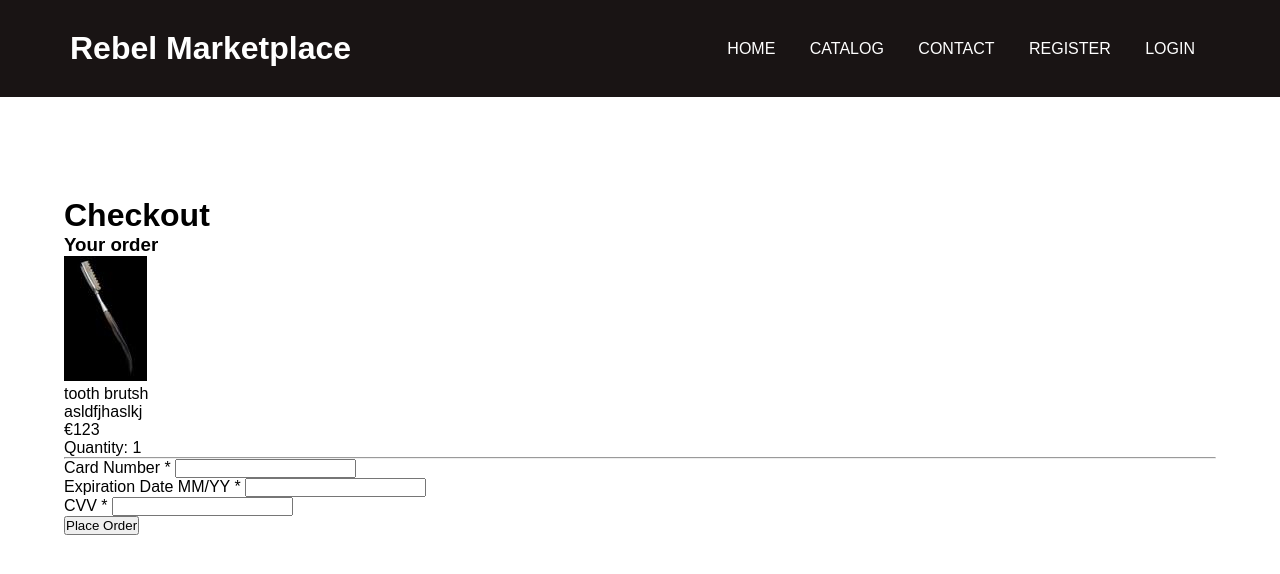
After one commit to AidanMolloy/Rebel-Marketplace, a Flask app: page /buy/1/ in a window 1280 px wide. The commit adds this page. Shown: the top 574 px of the page. Run offline with Flask 2, Linux system fonts and the light colour scheme; data comes from the database, SQL or seed files in the repository; both versions use the stored data as it was after the commit; some libraries are stand-ins or nearby versions.

Commit message:
dummy purchasing

```diff
--- a/rebelmarketplace/forms.py
+++ b/rebelmarketplace/forms.py
@@ -28,7 +28,7 @@ class RegistrationForm(FlaskForm):
     thank_you_msg = TextAreaField("Thank you message")
 
 
-    submit = SubmitField("Register Now!")
+    submit = SubmitField("Register Now")
 
     def validate_email(self, email):
         company = Company.query.filter_by(email=email.data).first()
@@ -48,7 +48,7 @@ class LoginForm(FlaskForm):
     password = PasswordField("Password", validators=[DataRequired()])
 
     remember = BooleanField("Remember me") # cookie stuff ngl dont really know anything about this
-    submit = SubmitField("Login!")
+    submit = SubmitField("Login")
 
 
 class ProductForm(FlaskForm):
@@ -57,10 +57,17 @@ class ProductForm(FlaskForm):
     price = IntegerField('Price € *', validators=[DataRequired(), NumberRange(min=0)])
     quantity = IntegerField('Quantity *', validators=[DataRequired(), NumberRange(min=0)])
     image = FileField("Photo", validators=[FileAllowed(["jpg", "jpeg", "png"])])
-    submit = SubmitField("Add Product!")
+    submit = SubmitField("Add Product")
 
 class UpdateAccountForm(FlaskForm):
     thank_you_msg = TextAreaField("Thank you message")
     description = TextAreaField("Company description")
 
-    submit = SubmitField("Update account!")
+    submit = SubmitField("Update account")
+
+class BuyForm(FlaskForm):
+    card_number = StringField("Card Number *", validators=[DataRequired()])
+    expiration_date = StringField("Expiration Date MM/YY *", validators=[DataRequired()])
+    cvv = StringField("CVV *", validators=[DataRequired()])
+
+    submit = SubmitField("Place Order")
--- a/rebelmarketplace/routes.py
+++ b/rebelmarketplace/routes.py
@@ -1,6 +1,6 @@
 from flask import render_template, url_for, request, flash, redirect, abort
 from rebelmarketplace import app, db, bcyrpt
-from rebelmarketplace.forms import RegistrationForm, LoginForm, ProductForm, UpdateAccountForm
+from rebelmarketplace.forms import RegistrationForm, LoginForm, ProductForm, UpdateAccountForm, BuyForm
 from rebelmarketplace.models import Company, Product
 from flask_login import login_user, current_user, logout_user, login_required
 import secrets
@@ -44,11 +44,13 @@ def save_image(form_image):
 def new_product():
     form = ProductForm()
     if form.validate_on_submit():
+        post = Product(name=form.name.data, description=form.description.data,
+                    price=form.price.data, quantity=form.quantity.data, company=current_user)
+
         if form.image.data:
             image_file = save_image(form.image.data)
+            post.image = image_file
 
-        post = Product(name=form.name.data, description=form.description.data,
-                    price=form.price.data, quantity=form.quantity.data, image=image_file, company=current_user)
         db.session.add(post)
         db.session.commit()
         flash("Product added successfully", "success")
@@ -157,13 +159,17 @@ def account():
             form.thank_you_msg.data = current_user.thank_you_msg
     return render_template("account.html", title="Your Account", products=products, form=form)
 
+@app.route("/buy/<int:product_id>/", methods=["GET", "POST"])
+def buy(product_id):
+    form = BuyForm()
+    product = Product.query.get(product_id)
+    if form.validate_on_submit():
+        if product.quantity > 0:
+            product.quantity -= 1
+        db.session.commit()
 
-@app.route("/buy/<int:product_id>/", methods=["POST"])
-def buy(product_id):
-    product = Product.query.get(product_id)
-    if product.quantity > 0:
-        product.quantity -= 1
-    db.session.commit()
+        company = product.company
+        print("you bought this?")
+        return render_template("thanks.html", title="Thanks", company=company)
 
-    company = product.company
-    return render_template("thanks.html", title="Thanks", company=company)
+    return render_template("buy.html", product=product, form=form)
--- a/rebelmarketplace/templates/account.html
+++ b/rebelmarketplace/templates/account.html
@@ -1,5 +1,6 @@
 {% extends "base.html" %}
 {% block content %}
+<h1> Your Account </h1>
 <div>
     <form method="POST", action="", class="form">
         {{ form.hidden_tag() }}
--- /dev/null
+++ b/rebelmarketplace/templates/buy.html
@@ -0,0 +1,60 @@
+{% extends "base.html" %}
+{% block content %}
+    <h1> Checkout </h1>
+    <div>
+        <h3>Your order</h3>
+        <img src="{{ url_for('static', filename='product_pics/' + product.image) }}">
+        <p>{{ product.name}}</p>
+        <p>{{ product.description}}</p>
+        <p>€{{ product.price}}</p>
+        <p>Quantity: 1</p>
+    </div>
+    <hr>
+    <div>
+        <form action="", method="POST">
+            {{ form.hidden_tag() }}
+            <div>
+                {{ form.card_number.label(class="token-class")}}
+                    {% if form.card_number.errors %}
+                    {{ form.card_number(class="token-class")}}
+                    <div class="error">
+                        {% for error in form.card_number.errors %}
+                        <span>{{ error }}</span>
+                        {% endfor %}
+                    </div>
+                    {% else %}
+                    {{ form.card_number(class="token-class")}}
+                    {% endif %}
+                </div>
+                <div>
+                {{ form.expiration_date.label(class="token-class")}}
+                {% if form.expiration_date.errors %}
+                    {{ form.expiration_date(class="token-class invalid")}}
+                    <div class="error">
+                    {% for error in form.expiration_date.errors %}
+                        <span>{{ error }}</span>
+                    {% endfor %}
+                    </div>
+                {% else %}
+                    {{ form.expiration_date(class="token-class")}}
+                {% endif %}
+                </div>
+                <div>
+                    {{ form.cvv.label(class="token-class")}}
+                    {% if form.cvv.errors %}
+                        {{ form.cvv(class="token-class invalid")}}
+                        <div class="error">
+                        {% for error in form.cvv.errors %}
+                            <span>{{ error }}</span>
+                        {% endfor %}
+                        </div>
+                    {% else %}
+                        {{ form.cvv(class="token-class")}}
+                    {% endif %}
+                    </div>
+            <div>
+            {{ form.submit }}
+            </div>
+        </form>
+    </div>
+{% endblock content %}
--- a/rebelmarketplace/templates/login.html
+++ b/rebelmarketplace/templates/login.html
@@ -9,7 +9,7 @@
             {{ form.email.label(class="token-class")}}
                 {% if form.email.errors %}
                 {{ form.email(class="token-class")}}
-                <div class="invalid-feedback">
+                <div class="error">
                     {% for error in form.email.errors %}
                     <span>{{ error }}</span>
                     {% endfor %}
@@ -22,7 +22,7 @@
             {{ form.password.label(class="token-class")}}
             {% if form.password.errors %}
                 {{ form.password(class="token-class invalid")}}
-                <div class="invalid-feedback">
+                <div class="error">
                 {% for error in form.password.errors %}
                     <span>{{ error }}</span>
                 {% endfor %}
--- a/rebelmarketplace/templates/product.html
+++ b/rebelmarketplace/templates/product.html
@@ -16,7 +16,7 @@
             </form>
         </div>
     {% endif %}
-    <form action="{{url_for('buy', product_id=product.id) }}", method="POST">
-        <input type="submit", value="Buy now!"></input>
-    </form>
+    <div>
+        <a href="{{ url_for('buy', product_id=product.id) }}"> Buy Now </a>
+    </div>
 {% endblock content %}
--- a/requirements.txt
+++ b/requirements.txt
@@ -4,3 +4,4 @@ email-validator==1.1.2
 Flask-SQLAlchemy==2.4.4
 Flask-Bcrypt==0.7.1
 Flask-Login==0.5.0
+Pillow==8.0.1
```
Also changed, not shown: rebelmarketplace/templates/register.html (+8 -8 lines), rebelmarketplace/templates/thanks.html (+9 -4 lines), rebelmarketplace/site.db.
